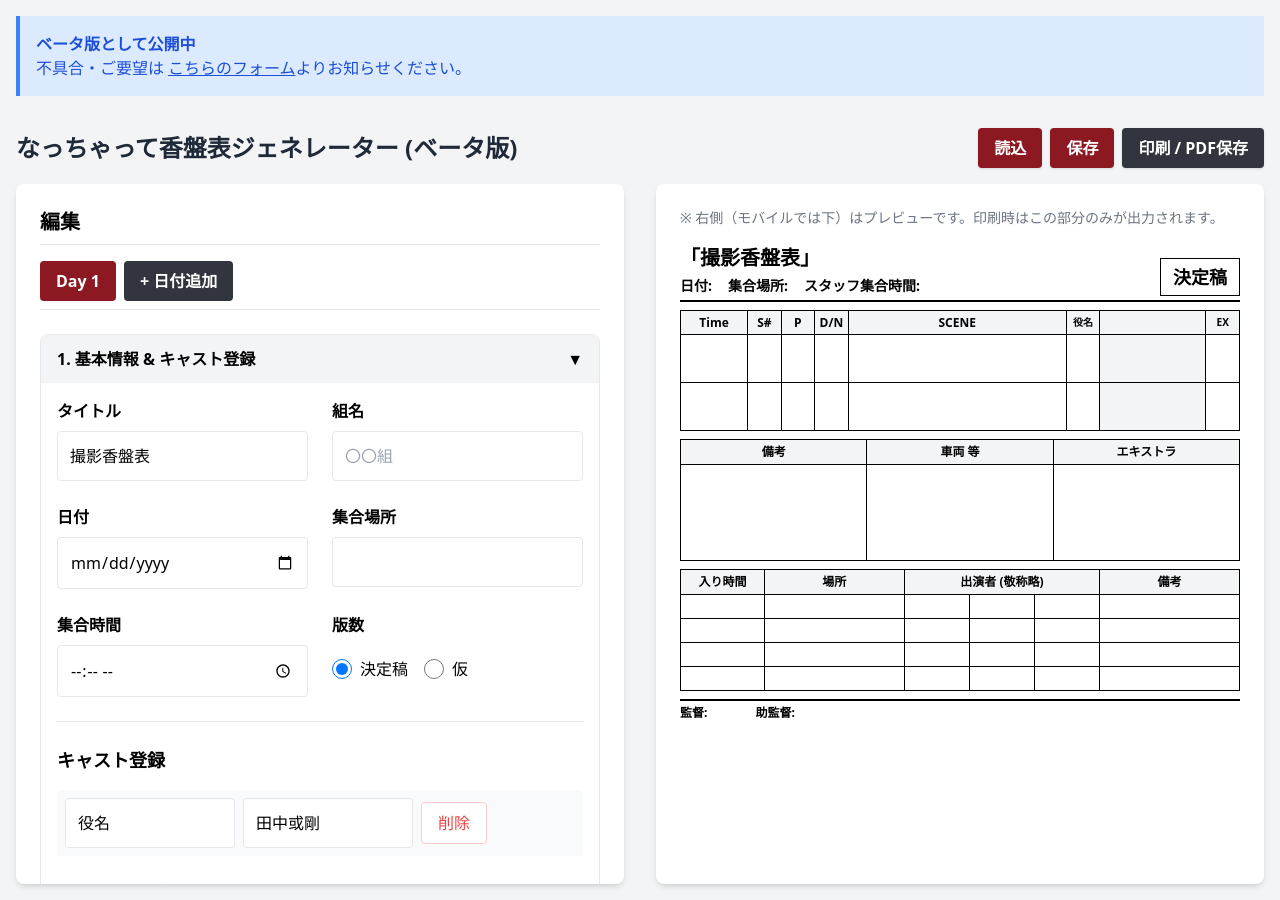
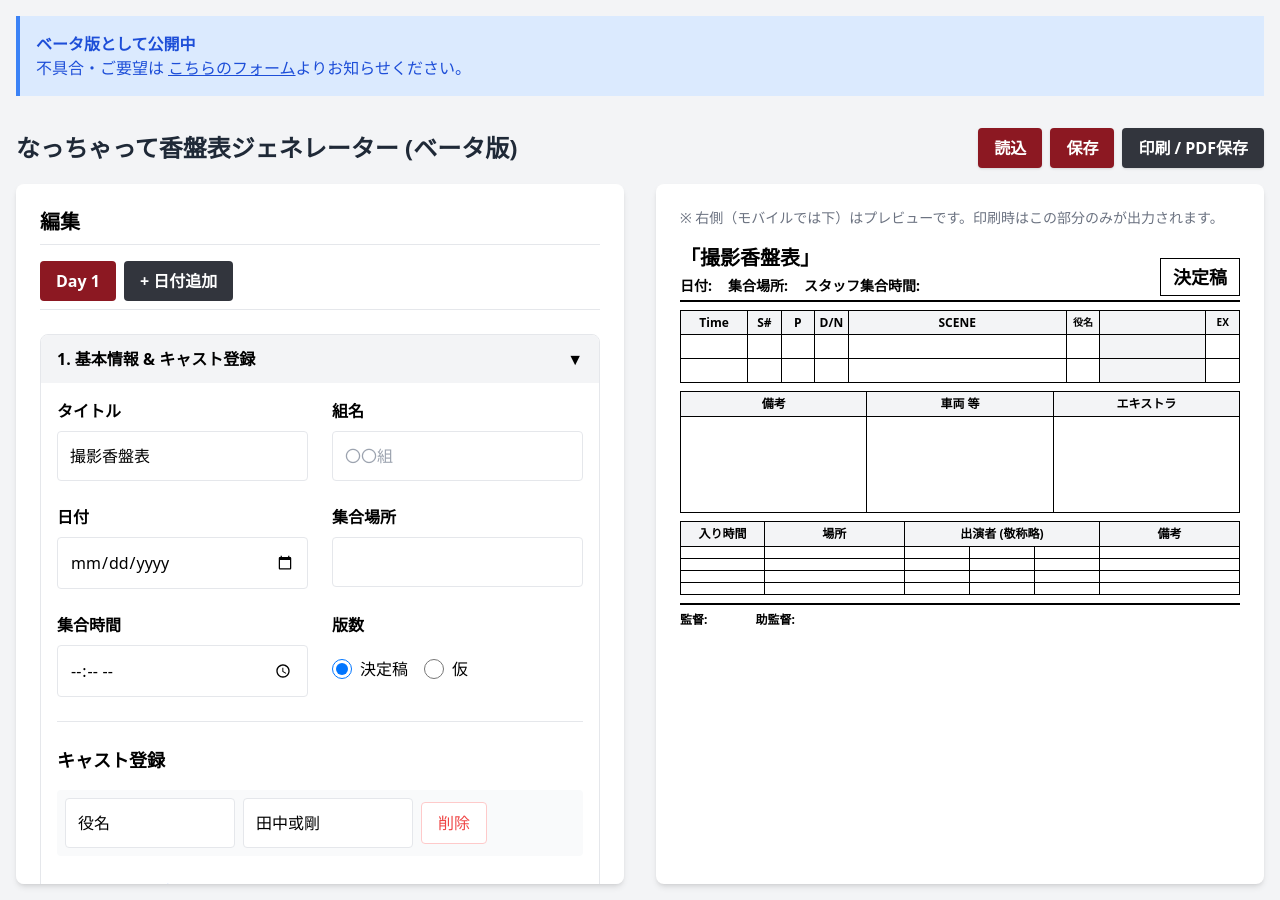
Before and after one commit to YD404/Kouban, a React (Vite) app: page / in a window 1280 px wide. Built offline with nearby package versions, Linux system fonts and the light colour scheme.

Commit message:
空白の改善

```diff
--- a/src/components/Preview.tsx
+++ b/src/components/Preview.tsx
@@ -12,7 +12,7 @@ const Preview: React.FC<PreviewProps> = ({ projectData, dayData }) => {
 
     // Helper to render empty row
     const renderEmptyRow = (key: string) => (
-        <tr key={key} className="h-12">
+        <tr key={key} className="h-6">
             <td className="border border-black px-1 py-1"></td>
             <td className="border border-black px-1 py-1"></td>
             <td className="border border-black px-1 py-1"></td>
@@ -193,16 +193,20 @@ const Preview: React.FC<PreviewProps> = ({ projectData, dayData }) => {
                     </tr>
                 </thead>
                 <tbody>
-                    {footerInfo.timeTable.map((row, index) => (
-                        <tr key={index}>
-                            <td className="border border-black px-1 py-1 h-6 text-center">{row.time}</td>
-                            <td className="border border-black px-1 py-1 h-6 text-center">{row.location}</td>
-                            <td className="border border-black px-1 py-1 h-6 text-center w-[11%] text-[10px] leading-tight">{formatFooterCast(row.cast1)}</td>
-                            <td className="border border-black px-1 py-1 h-6 text-center w-[12%] text-[10px] leading-tight">{formatFooterCast(row.cast2)}</td>
-                            <td className="border border-black px-1 py-1 h-6 text-center w-[12%] text-[10px] leading-tight">{formatFooterCast(row.cast3)}</td>
-                            <td className="border border-black px-1 py-1 h-6 text-left">{row.remarks}</td>
-                        </tr>
-                    ))}
+                    {footerInfo.timeTable.map((row, index) => {
+                        const heightClass = row.time ? 'h-6' : 'h-3';
+                        const paddingClass = row.time ? 'py-1' : 'py-0';
+                        return (
+                            <tr key={index}>
+                                <td className={`border border-black px-1 ${paddingClass} ${heightClass} text-center`}>{row.time}</td>
+                                <td className={`border border-black px-1 ${paddingClass} ${heightClass} text-center`}>{row.location}</td>
+                                <td className={`border border-black px-1 ${paddingClass} ${heightClass} text-center w-[11%] text-[10px] leading-tight`}>{formatFooterCast(row.cast1)}</td>
+                                <td className={`border border-black px-1 ${paddingClass} ${heightClass} text-center w-[12%] text-[10px] leading-tight`}>{formatFooterCast(row.cast2)}</td>
+                                <td className={`border border-black px-1 ${paddingClass} ${heightClass} text-center w-[12%] text-[10px] leading-tight`}>{formatFooterCast(row.cast3)}</td>
+                                <td className={`border border-black px-1 ${paddingClass} ${heightClass} text-left`}>{row.remarks}</td>
+                            </tr>
+                        );
+                    })}
                 </tbody>
             </table>
 
@@ -210,11 +214,11 @@ const Preview: React.FC<PreviewProps> = ({ projectData, dayData }) => {
             <div className="border-t-2 border-black pt-1 flex justify-start gap-8 text-xs">
                 <div>
                     <span className="font-bold mr-2">監督:</span>
-                    {footerInfo.directorContact.name} <span className="ml-2">{footerInfo.directorContact.phone}</span>
+                    {footerInfo.directorContact.name} <span className="ml-2 text-sm font-bold">{footerInfo.directorContact.phone}</span>
                 </div>
                 <div>
                     <span className="font-bold mr-2">助監督:</span>
-                    {footerInfo.assistantDirectorContact.name} <span className="ml-2">{footerInfo.assistantDirectorContact.phone}</span>
+                    {footerInfo.assistantDirectorContact.name} <span className="ml-2 text-sm font-bold">{footerInfo.assistantDirectorContact.phone}</span>
                 </div>
             </div>
         </div>
```
